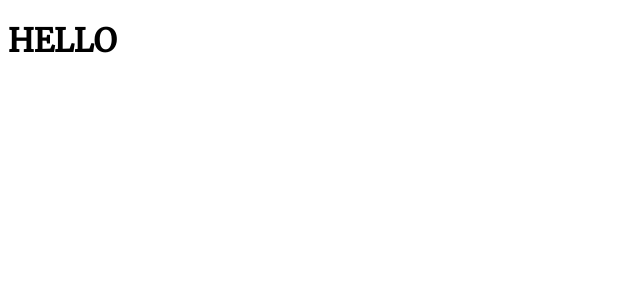
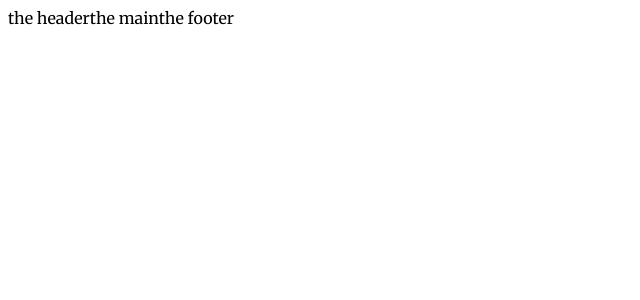
Before and after one commit to carloeusebi/proj-html-vuejs, a Vue app: page / in a window 1280 px wide. Shown: the top 300 px of the page, without its empty margins (0-640 px from the left). Built offline with nearby package versions, Linux system fonts and the light colour scheme.

Commit message:
Added outer layout components

```diff
--- a/src/App.vue
+++ b/src/App.vue
@@ -1,5 +1,15 @@
-<script setup></script>
+<script>
+import AppHeader from './components/AppHeader.vue';
+import AppMain from './components/AppMain.vue';
+import AppFooter from './components/AppFooter.vue';
+
+export default {
+	components: { AppHeader, AppMain, AppFooter },
+};
+</script>
 
 <template>
-	<h1>HELLO</h1>
+	<AppHeader />
+	<AppMain />
+	<AppFooter />
 </template>
--- /dev/null
+++ b/src/components/AppFooter.vue
@@ -0,0 +1,7 @@
+<script>
+export default {};
+</script>
+
+<template>the footer</template>
+
+<style scoped></style>
--- /dev/null
+++ b/src/components/AppHeader.vue
@@ -0,0 +1,7 @@
+<script>
+export default {};
+</script>
+
+<template>the header</template>
+
+<style scoped></style>
--- /dev/null
+++ b/src/components/AppMain.vue
@@ -0,0 +1,7 @@
+<script>
+export default {};
+</script>
+
+<template>the main</template>
+
+<style scoped></style>
```
